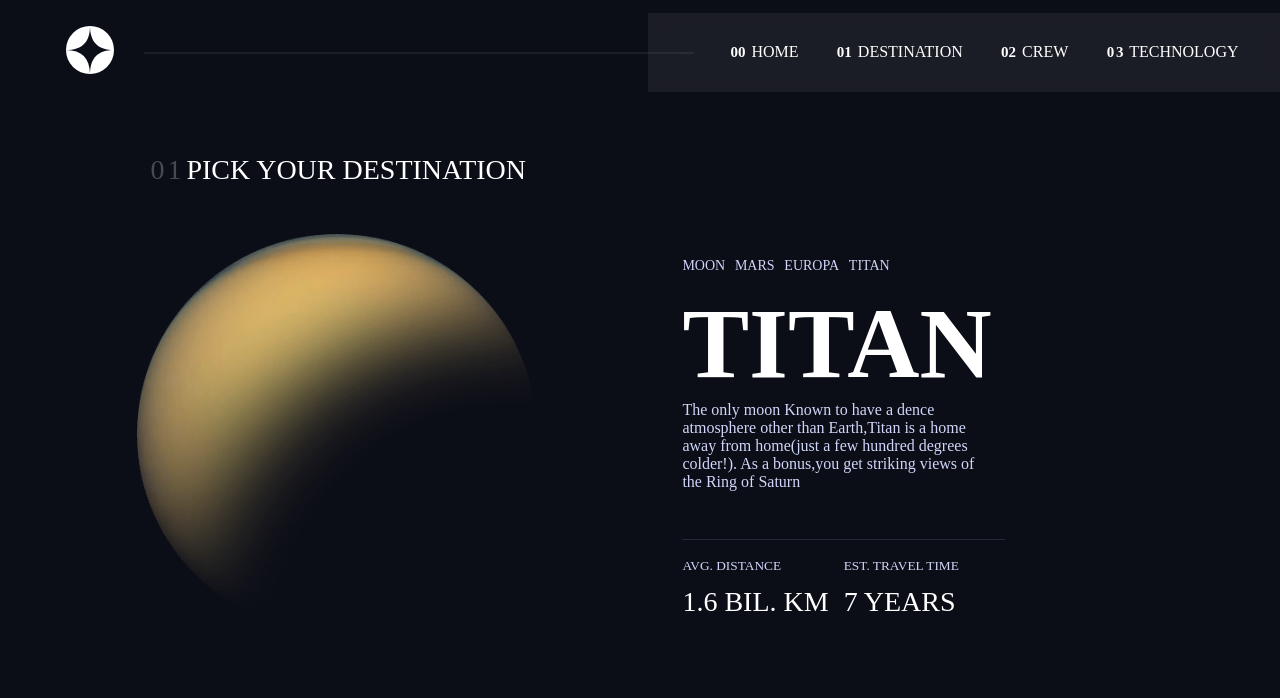
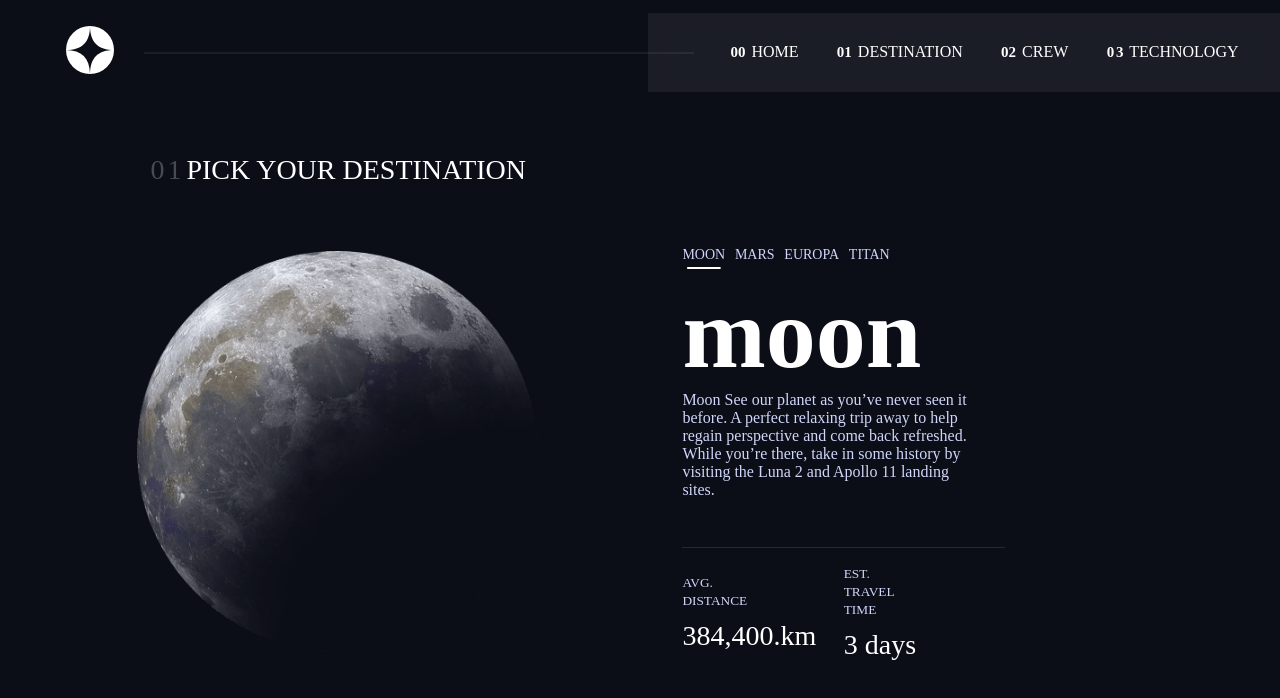
Before and after one commit to MARKOTHEDEV/space-proj, a React (Create React App) app: page /destination in a window 1280 px wide. Shown: the top 698 px of the page. Built offline with nearby package versions, Linux system fonts and the light colour scheme; a web font is replaced by a local one.

Commit message:
made a New Component for only Desitination and actually Created the logic now content is dynamic

```diff
--- /dev/null
+++ b/src/pages/Destination/DesitinationTab.style.tsx
@@ -0,0 +1,119 @@
+import styled from "styled-components";
+
+export const TabComponentContainer = styled.div`
+color:${({theme})=>theme.textColor.slightDarkLightBlue};
+/* border:1px solid red; */
+/* border:1px solid green; */
+
+@media screen and (min-width: 800px){
+    width: 50%;
+}
+
+@media screen and (min-width: 900px){
+    width: 40%;
+}
+`
+interface TabComponentNav{
+    CurrentTab:number;
+}
+export const TabComponentNav = styled.div<TabComponentNav>`
+/* border:1px solid green; */
+display: flex;
+justify-content: space-between;
+width: 80%;
+margin: 0 auto ;
+margin-bottom: .9rem;
+padding: .8rem 0;
+text-transform: uppercase;
+font-size: ${({theme})=>theme.fontSize.largeScreens.subHeading.NavHeading};
+P{
+    cursor:pointer;
+    position: relative;
+
+
+}
+p::after{
+        content: "";
+        position: absolute;
+        left: 50%;
+        width: 80%;
+        height: 12%;
+        border-radius: 10px;
+        bottom: -45%;
+        transform: translate(-50%, -50%);
+        /* border: 1px solid red; */
+        background-color:transparent;
+        transition:   background-color .4s ease-in-out;
+    }
+    p:hover::after{
+        background-color: ${({theme})=>theme.textColor.whiteColor};
+    }
+    p:hover{
+        color:${({theme})=>theme.textColor.whiteColor};
+    }
+/* this the one responsible for allowing the tab Nav Higlight stay without removing
+ */
+    p:nth-child(
+        ${(props)=>props.CurrentTab}
+    )::after{
+        background-color: ${({theme})=>theme.textColor.whiteColor};
+
+    }
+
+    @media screen and (min-width:600px) {
+        width: 50%;
+    /* border: 1px solid red; */
+    }
+    @media screen and (min-width:600px) {
+        margin-bottom: 2rem;
+        font-size: 14px;
+        text-align: left;
+    }
+    @media screen and (min-width: 900px) {
+        width: 45%;
+        margin: 0rem;
+    }
+`
+
+
+export const TabComponentContentContainer = styled.div`
+text-align: center;
+h2{
+font-size:3rem;
+color:${({theme})=>theme.textColor.whiteColor};
+}
+p{
+    width: 80%;
+    margin: 0 auto;
+    padding-bottom: .3rem;
+
+}
+@media screen and (min-width: 800px){
+
+}
+
+@media screen  and (min-width:800px){
+    text-align: left;
+    h2{
+      font-size: ${({theme})=>theme.fontSize.largeScreens
+      .heading["large"]};
+    }
+    p{
+        margin: 0;
+        width: 53%;
+    }
+
+}
+
+`
+export  const PThatHastheMainContentInTabComponentContentContainer=styled.p`
+    margin: 0 auto;
+    padding-bottom: .3rem;
+    @media screen  and (min-width:800px){
+        width: 65% !important;
+        /* border: 1px solid red; */
+        /* margin: 0; */
+        padding-bottom: 3rem !important;
+
+}
+`
--- /dev/null
+++ b/src/pages/Destination/DesitinationTab.tsx
@@ -0,0 +1,109 @@
+import { useState } from "react";
+import {
+    TabComponentContainer,TabComponentNav,TabComponentContentContainer,
+    PThatHastheMainContentInTabComponentContentContainer,
+} from "./DesitinationTab.style";
+import {
+    FlexTwoItems,DestinationExtraConentInfo,PlanetPic,PlanetPicContainer,
+} from "./Destination.style";
+import Line from "../../Components/Line";
+import titanImage from "../../assets/image/destination/image-titan.png";
+import moonImage from "../../assets/image/destination/image-moon.png";
+import marsImage from "../../assets/image/destination/image-mars.png";
+import europaImage from "../../assets/image/destination/image-europa.png";
+
+
+interface DestinationTab{
+    nav:string;
+    body:string;
+    avg_distance:string;
+    travel_time:string;
+}
+
+const DestinationTab=({tabContent}:{tabContent:DestinationTab[]})=>{
+
+    const [currentTab,setCurrentTab]=useState<number>(1);
+
+
+    return(
+
+
+<FlexTwoItems
+            flexAtWhatpx={800}
+            widthInPercent={100}
+            spaceAround={true}
+            isCenter={true}
+
+            >
+                <PlanetPicContainer>
+                        <PlanetPic src={
+                            (currentTab===1)?
+                            moonImage:
+                            (currentTab===2)?marsImage:
+                            (currentTab===3)?europaImage:titanImage
+                        } />
+                </PlanetPicContainer>
+
+
+
+
+        <TabComponentContainer>
+                    <TabComponentNav CurrentTab={currentTab}>
+                        {
+                            tabContent.map((data:DestinationTab,index)=>(
+
+                                <p onClick={(e)=>setCurrentTab(index+1)}>{data.nav}</p>
+                            ))
+                        }
+                        {/* <p  onClick={(e)=>setCurrentTab(2)}>Mars</p>
+                        <p onClick={(e)=>setCurrentTab(3)}>Europa</p>
+                        <p onClick={(e)=>setCurrentTab(4)}>Titan</p> */}
+                    </TabComponentNav>
+
+                    <TabComponentContentContainer>
+                        <h2>
+                        {
+                            tabContent[currentTab-1]["nav"]
+                        }
+                        </h2>
+                        {/* <br /> */}
+                        <PThatHastheMainContentInTabComponentContentContainer>
+                        {
+                            tabContent[currentTab-1]["body"]
+                        }
+                        </PThatHastheMainContentInTabComponentContentContainer>
+
+                <Line  marginBottom="1rem"/>
+
+                    <FlexTwoItems
+                    flexAtWhatpx={834}
+                    widthInPercent={60}
+                    isCenter={true}>
+                        <DestinationExtraConentInfo>
+                            <p><small>AVG. DISTANCE</small></p>
+                            <p>
+                                 {
+                            tabContent[currentTab-1]["avg_distance"]
+                        }
+                            </p>
+                        </DestinationExtraConentInfo>
+
+                        <DestinationExtraConentInfo>
+                            <p><small>EST. TRAVEL TIME</small></p>
+                            <p>
+                            {
+                            tabContent[currentTab-1]["travel_time"]
+                        }
+                            </p>
+                        </DestinationExtraConentInfo>
+                    </FlexTwoItems>
+                    </TabComponentContentContainer>
+
+
+
+                </TabComponentContainer>
+    </FlexTwoItems>
+    )
+}
+
+export default DestinationTab
--- a/src/pages/Destination/Destination.style.tsx
+++ b/src/pages/Destination/Destination.style.tsx
@@ -92,110 +92,7 @@ height: 100%;
 
 
 
-export const TabComponentContainer = styled.div`
-color:${({theme})=>theme.textColor.slightDarkLightBlue};
-/* border:1px solid red; */
-/* border:1px solid green; */
 
-@media screen and (min-width: 800px){
-    width: 50%;
-}
-
-@media screen and (min-width: 900px){
-    width: 40%;
-}
-`
-export const TabComponentNav = styled.div`
-/* border:1px solid green; */
-display: flex;
-justify-content: space-between;
-width: 80%;
-margin: 0 auto ;
-margin-bottom: .9rem;
-padding: .8rem 0;
-text-transform: uppercase;
-font-size: ${({theme})=>theme.fontSize.largeScreens.subHeading.NavHeading};
-P{
-    cursor:pointer;
-    position: relative;
-
-
-}
-p::after{
-        content: "";
-        position: absolute;
-        left: 50%;
-        width: 80%;
-        height: 12%;
-        border-radius: 10px;
-        bottom: -45%;
-        transform: translate(-50%, -50%);
-        /* border: 1px solid red; */
-        background-color:transparent;
-        transition:   background-color .4s ease-in-out;
-    }
-    p:hover::after{
-        background-color: ${({theme})=>theme.textColor.whiteColor};
-    }
-    p:hover{
-        color:${({theme})=>theme.textColor.whiteColor};
-    }
-
-    @media screen and (min-width:600px) {
-        width: 50%;
-    /* border: 1px solid red; */
-    }
-    @media screen and (min-width:600px) {
-        margin-bottom: 2rem;
-        font-size: 14px;
-        text-align: left;
-    }
-    @media screen and (min-width: 900px) {
-        width: 45%;
-        margin: 0rem;
-    }
-`
-export const TabComponentContentContainer = styled.div`
-text-align: center;
-h2{
-font-size:3rem;
-color:${({theme})=>theme.textColor.whiteColor};
-}
-p{
-    width: 80%;
-    margin: 0 auto;
-    padding-bottom: .3rem;
-
-}
-@media screen and (min-width: 800px){
-
-}
-
-@media screen  and (min-width:800px){
-    text-align: left;
-    h2{
-      font-size: ${({theme})=>theme.fontSize.largeScreens
-      .heading["large"]};
-    }
-    p{
-        margin: 0;
-        width: 53%;
-    }
-
-}
-
-`
-export  const PThatHastheMainContentInTabComponentContentContainer=styled.p`
-    margin: 0 auto;
-    padding-bottom: .3rem;
-    @media screen  and (min-width:800px){
-        width: 65% !important;
-        /* border: 1px solid red; */
-        /* margin: 0; */
-        padding-bottom: 3rem !important;
-
-}
-`
 export const DestinationExtraConentInfo = styled.div`
 padding-top:1rem;
 p{
@@ -205,5 +102,9 @@ p:nth-child(2){
 color:${({theme})=>theme.textColor.whiteColor};
 font-size: ${({theme})=>theme.fontSize.largeScreens.subHeading["x-large"]};
 padding: .4rem 0;
+width: 100%;
+
 }
+/* border: 1px solid red; */
+
 `
--- a/src/pages/Destination/Destination.tsx
+++ b/src/pages/Destination/Destination.tsx
@@ -1,16 +1,56 @@
 import GeneralTheme from "../../theme/GeneralTheme/GeneralTheme"
 import {
     Notification,NotificationTitle,
-    FlexTwoItems,PlanetPic,PlanetPicContainer,
-    TabComponentContainer,TabComponentNav,TabComponentContentContainer,
-    DestinationExtraConentInfo,
-    PThatHastheMainContentInTabComponentContentContainer,DestinationBox
+
+   DestinationBox,DestinationExtraConentInfo
     } from "./Destination.style"
-import PlanetImage from "../../assets/image/destination/image-titan.png";
 import Line from "../../Components/Line";
+import DestinationTab from "./DesitinationTab";
 
 const  Destination= ()=>{
+    const Content = [
+        {
+            "nav":"moon",
+            "body":`Moon See our planet as you’ve never seen it before. A perfect relaxing trip away to help regain perspective and come back refreshed. While you’re there, take in some history by visiting the Luna 2 and Apollo 11 landing sites.`,
+            "avg_distance":" 384,400.km",
+            "travel_time":"3 days"
+        },
 
+        {
+            "nav":"mars",
+            "body":`
+            Mars Don’t forget to pack your hiking boots. You’ll need them to tackle Olympus Mons, the tallest planetary mountain in our solar system. It’s two and a half times the size of Everest!
+            `,
+            "avg_distance":"225 mil.km",
+            "travel_time":"9 months"
+        },
+
+
+        {
+            "nav":"europa",
+            "body":`
+            Europa The smallest of the four Galilean moons orbiting Jupiter, Europa is a winter lover’s dream. With an icy surface, it’s perfect for a bit of ice skating, curling, hockey, or simple relaxation in your snug wintery cabin.
+            `,
+            "avg_distance":" 628 mil.km ",
+            "travel_time":"3 years"
+        },
+
+
+
+        {
+            "nav":"Titan",
+            "body":`
+            The only moon Known to have a dence atmosphere other than
+            Earth,Titan is a home
+           away from home(just a few hundred degrees colder!).
+            As a bonus,you get striking views of the
+           Ring of Saturn
+            `,
+            "avg_distance":"1.6 BIL.KM",
+            "travel_time":"7 YEARS"
+        },
+
+    ]
 
     return (
 
@@ -26,59 +66,12 @@ const  Destination= ()=>{
             </Notification>
 
 
-            <FlexTwoItems
-            flexAtWhatpx={800}
-            widthInPercent={100}
-            spaceAround={true}
-            isCenter={true}
-
-            >
-                <PlanetPicContainer>
-                        <PlanetPic src={PlanetImage} />
-                </PlanetPicContainer>
-
-                <TabComponentContainer>
-                    <TabComponentNav>
-                        <p>Moon</p>
-                        <p>Mars</p>
-                        <p>Europa</p>
-                        <p>Titan</p>
-                    </TabComponentNav>
-
-                    <TabComponentContentContainer>
-                        <h2>TITAN</h2>
-                        {/* <br /> */}
-                        <PThatHastheMainContentInTabComponentContentContainer>
-The only moon Known to have a dence atmosphere other than
- Earth,Titan is a home
-away from home(just a few hundred degrees colder!).
- As a bonus,you get striking views of the
-Ring of Saturn
-                        </PThatHastheMainContentInTabComponentContentContainer>
-
-                <Line  marginBottom="1rem"/>
-
-                    <FlexTwoItems flexAtWhatpx={834}
-                    widthInPercent={60}
-                    isCenter={true}>
-                        <DestinationExtraConentInfo>
-                            <p><small>AVG. DISTANCE</small></p>
-                            <p>1.6 BIL. KM</p>
-                        </DestinationExtraConentInfo>
-
-                        <DestinationExtraConentInfo>
-                            <p><small>EST. TRAVEL TIME</small></p>
-                            <p>7 YEARS</p>
-                        </DestinationExtraConentInfo>
-                    </FlexTwoItems>
-                    </TabComponentContentContainer>
 
 
 
-                </TabComponentContainer>
+                <DestinationTab tabContent={Content} />
 
 
-            </FlexTwoItems>
 </DestinationBox>
 
         </GeneralTheme>
```
